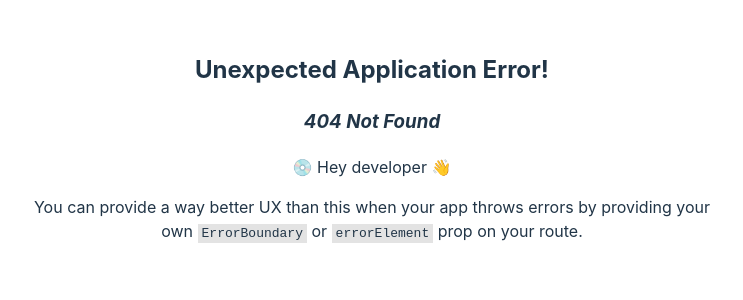
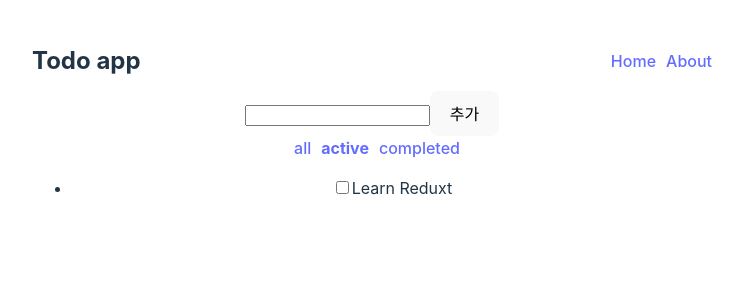
Before and after one commit to bigeye2599/react-todo-app, a React (Vite) app: page /active in a window 1280 px wide. Before the commit this address had no page. Shown: the top 300 px of the page, without its empty margins (268-1011 px from the left). Built offline with nearby package versions, Linux system fonts and the light colour scheme.

Commit message:
8-ch6-01

```diff
--- a/src/components/TodoContainer.tsx
+++ /dev/null
@@ -1,36 +0,0 @@
-import { useCallback, useEffect } from "react";
-import TodoInput from "./TodoInput";
-import TodoList from "./TodoList";
-import { useDispatch, useSelector } from "../hooks/useRedux";
-import { addTodo, fetchTodoRequest, toggleTodo } from "../slices/todoSlice";
-
-function TodoContainer() {
-  const { todos } = useSelector((state) => ({ todos: state.todo.todos }));
-  const dispatch = useDispatch();
-
-  useEffect(() => {
-    dispatch(fetchTodoRequest());
-  }, []);
-
-  const handleAddTodo = useCallback(
-    (newTodo: string) => {
-      dispatch(addTodo({ todo: newTodo }));
-    },
-    [dispatch]
-  );
-
-  const handleToggleTodo = (id: number) => {
-    dispatch(toggleTodo({ id }));
-  };
-
-  console.log("todo container rendered");
-
-  return (
-    <div>
-      <TodoInput onAddTodo={handleAddTodo} />
-      <TodoList todos={todos} onToggleTodo={handleToggleTodo} />
-    </div>
-  );
-}
-
-export default TodoContainer;
--- /dev/null
+++ b/src/components/TodoContainer/TodoContainer.tsx
@@ -0,0 +1,51 @@
+import TodoInput from "../TodoInput";
+import { useEffect } from "react";
+import { NavLink, Outlet } from "react-router-dom";
+import "./todoContainer.css";
+import { addTodo, fetchTodoRequest } from "../../slices/todoSlice";
+import { useDispatch } from "../../hooks/useRedux";
+
+function TodoContainer() {
+  const dispatch = useDispatch();
+
+  console.log("todo container rendered");
+
+  useEffect(() => {
+    dispatch(fetchTodoRequest());
+  }, [dispatch]);
+
+  return (
+    <div>
+      <TodoInput onAddTodo={(todo: string) => dispatch(addTodo({ todo }))} />
+      <div>
+        <NavLink
+          className={({ isActive }) =>
+            `todo-container__link ${isActive && "todo-container__link--active"}`
+          }
+          to="/"
+        >
+          all
+        </NavLink>
+        <NavLink
+          className={({ isActive }) =>
+            `todo-container__link ${isActive && "todo-container__link--active"}`
+          }
+          to="/active"
+        >
+          active
+        </NavLink>
+        <NavLink
+          className={({ isActive }) =>
+            `todo-container__link ${isActive && "todo-container__link--active"}`
+          }
+          to="/completed"
+        >
+          completed
+        </NavLink>
+      </div>
+      <Outlet />
+    </div>
+  );
+}
+
+export default TodoContainer;
--- /dev/null
+++ b/src/components/TodoContainer/todoContainer.css
@@ -0,0 +1,7 @@
+.todo-container__link {
+  margin-left: 10px;
+}
+
+.todo-container__link--active {
+  font-weight: bold;
+}
--- a/src/components/TodoList.tsx
+++ b/src/components/TodoList.tsx
@@ -1,24 +1,40 @@
 import Checkbox from "./Checkbox";
 import { Todo } from "../types";
+import { toggleTodo } from "../slices/todoSlice";
+import { useDispatch, useSelector } from "../hooks/useRedux";
 
 interface TodoListProps {
-  todos: Todo[];
-  onToggleTodo: (id: number) => void;
+  filter?: "all" | "active" | "completed";
 }
 
-export default function TodoList({ todos, onToggleTodo }: TodoListProps) {
+export default function TodoList({ filter }: TodoListProps) {
+  const todos = useSelector((state) => state.todo.todos);
+  const dispatch = useDispatch();
+
+  const filteredTodos = filterTodos(todos, filter);
+
   return (
     <ul>
-      {todos.map((todo) => (
+      {filteredTodos.map((todo) => (
         <li key={todo.id}>
           <Checkbox
             id={`todo-${todo.id}`}
             checked={todo.done}
             label={todo.text}
-            onChange={() => onToggleTodo(todo.id)}
+            onChange={() => dispatch(toggleTodo({ id: todo.id }))}
           />
         </li>
       ))}
     </ul>
   );
 }
+
+function filterTodos(todos: Todo[], filter: TodoListProps["filter"]) {
+  if (filter === "active") {
+    return todos.filter((todo) => !todo.done);
+  } else if (filter === "completed") {
+    return todos.filter((todo) => todo.done);
+  }
+
+  return todos;
+}
--- a/src/routes.tsx
+++ b/src/routes.tsx
@@ -1,6 +1,7 @@
 import { createBrowserRouter } from "react-router-dom";
 import Layout from "./components/Layout/Layout";
-import TodoContainer from "./components/TodoContainer";
+import TodoContainer from "./components/TodoContainer/TodoContainer";
+import TodoList from "./components/TodoList";
 
 const router = createBrowserRouter([
   {
@@ -9,6 +10,20 @@ const router = createBrowserRouter([
       {
         path: "/",
         element: <TodoContainer />,
+        children: [
+          {
+            index: true,
+            element: <TodoList />,
+          },
+          {
+            path: "/active",
+            element: <TodoList filter="active" />,
+          },
+          {
+            path: "/completed",
+            element: <TodoList filter="completed" />,
+          },
+        ],
       },
       {
         path: "/about",
```
